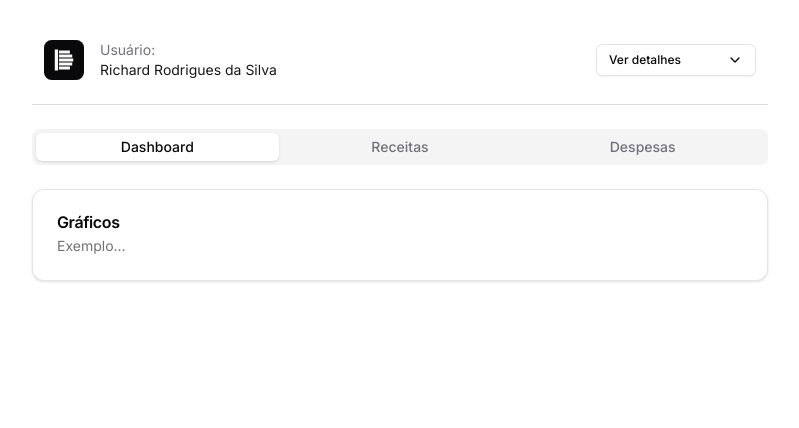
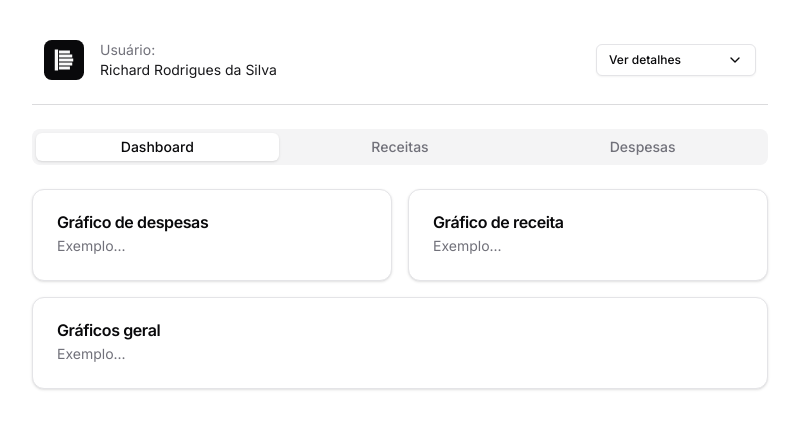
Before and after one commit to Dash-Coin/dashcoin-web, a Next.js app: page /app in a window 1280 px wide. Shown: the top 428 px of the page, without its empty margins (240-1039 px from the left). Built offline with nearby package versions, Linux system fonts and the light colour scheme.

Commit message:
feat: build dashboard tab (layout)

```diff
--- a/src/app/app/_components/dashboard-tab.tsx
+++ b/src/app/app/_components/dashboard-tab.tsx
@@ -7,11 +7,27 @@ import {
 
 export function DashboardTab() {
   return (
-    <Card>
-      <CardHeader>
-        <CardTitle>Gráficos</CardTitle>
-        <CardDescription>Exemplo...</CardDescription>
-      </CardHeader>
-    </Card>
+    <div className="grid grid-cols-2 gap-4">
+      <Card className="col-span-1">
+        <CardHeader>
+          <CardTitle>Gráfico de despesas</CardTitle>
+          <CardDescription>Exemplo...</CardDescription>
+        </CardHeader>
+      </Card>
+
+      <Card className="col-span-1">
+        <CardHeader>
+          <CardTitle>Gráfico de receita</CardTitle>
+          <CardDescription>Exemplo...</CardDescription>
+        </CardHeader>
+      </Card>
+
+      <Card className="col-span-full">
+        <CardHeader>
+          <CardTitle>Gráficos geral</CardTitle>
+          <CardDescription>Exemplo...</CardDescription>
+        </CardHeader>
+      </Card>
+    </div>
   )
 }
```
